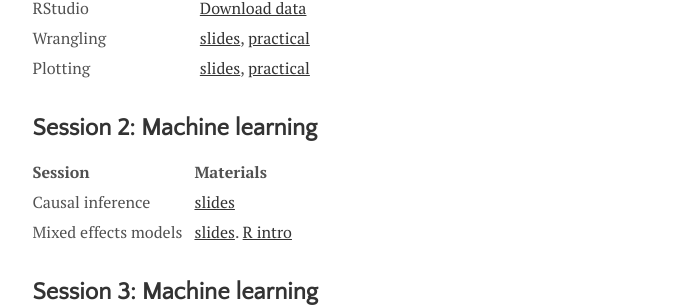
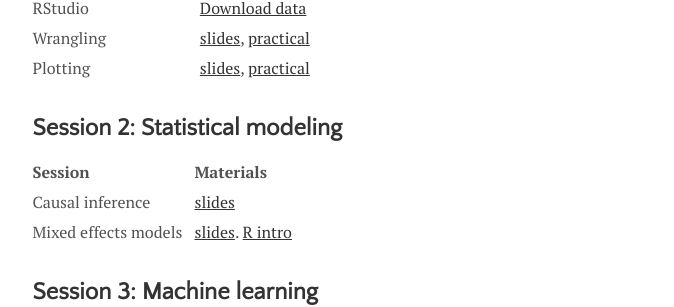
Before and after one commit to cdsbasel/dataanalytics_2021, a Jekyll site: the page built from menu/materials.md, in a window 1280 px wide. Shown: the part 316-623 px from the top of the page, without its empty margins (300-974 px from the left). Built offline with Jekyll 4.4.1, drawn with Linux system fonts in a browser that asks for light colours.

Commit message:
Update materials.md

```diff
--- a/menu/materials.md
+++ b/menu/materials.md
@@ -41,7 +41,7 @@ title: Materials
 </table>
 
 
-## Session 2: Machine learning
+## Session 2: Statistical modeling
 
 <table cellspacing="0" cellpadding="0">
   <col width="10%">
```
